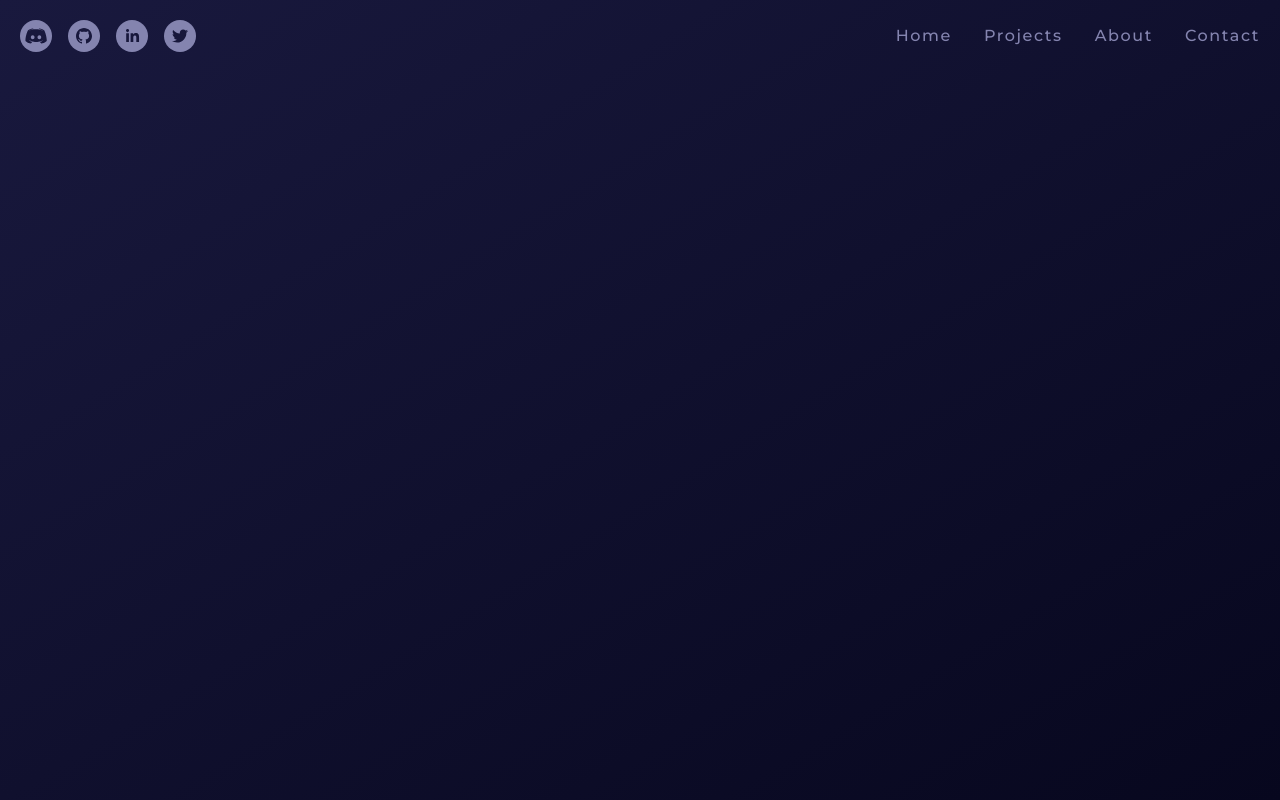
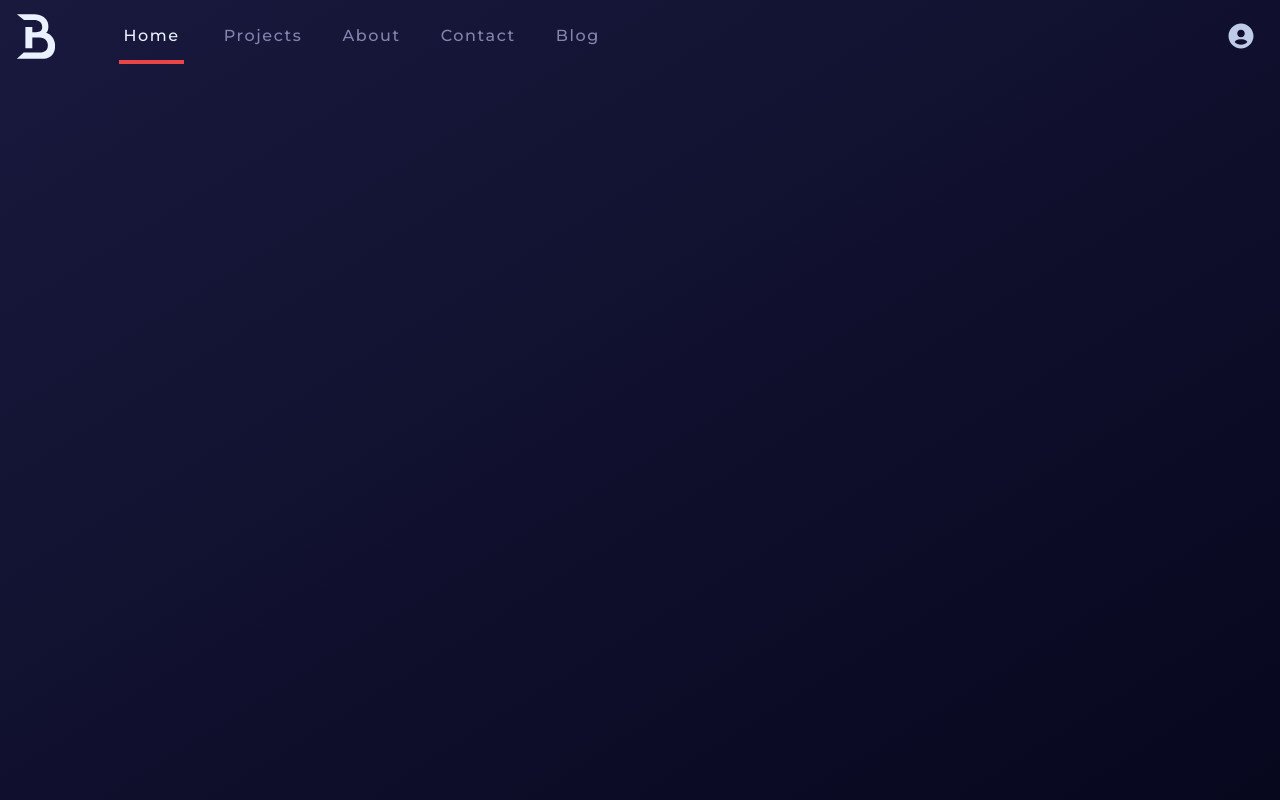
Before and after one commit to BlazejakPiotr/pb-portfolio, a Next.js app: page / in a window 1280 px wide. Built offline with nearby package versions, Linux system fonts and the light colour scheme.

Commit message:
feat(nav): styling & RWD

```diff
--- a/package.json
+++ b/package.json
@@ -9,9 +9,11 @@
     "lint": "next lint"
   },
   "dependencies": {
+    "@headlessui/react": "^1.7.17",
     "next": "13.5.4",
     "react": "^18",
     "react-dom": "^18",
+    "react-icons": "^4.11.0",
     "react-social-icons": "^6.4.0"
   },
   "devDependencies": {
--- a/src/app/components/Navbar.tsx
+++ b/src/app/components/Navbar.tsx
@@ -1,65 +1,160 @@
+"use client";
 import Link from "next/link";
-import React from "react";
+import React, { Fragment } from "react";
 import { SocialIcon } from "react-social-icons";
-
+import { Disclosure, Menu, Transition } from "@headlessui/react";
+import { usePathname } from "next/navigation";
+import { BiMenu, BiSolidUserCircle } from "react-icons/bi";
+import { MdClose } from "react-icons/md";
 type Props = {};
 
+type NavLinkType = {
+  href: string;
+  title: string;
+};
+
+export const navLinks: NavLinkType[] = [
+  { href: "/", title: "Home" },
+  { href: "/projects", title: "Projects" },
+  { href: "/about", title: "About" },
+  { href: "/contact", title: "Contact" },
+  { href: "/blog", title: "Blog" },
+];
+
 const Navbar = (props: Props) => {
+  let pathname = usePathname() || "/";
   return (
-    <nav className="max-w-7xl mx-auto p-5 flex items-center justify-between">
-      <div className="flex items-center space-x-4">
-        <SocialIcon
-          className="hover:scale-125 duration-200"
-          url="https://discord.com"
-          style={{ width: 32, height: 32 }}
-          bgColor="#8484AF"
-        />
-        <SocialIcon
-          className="hover:scale-125 duration-200"
-          url="https://github.com"
-          style={{ width: 32, height: 32 }}
-          bgColor="#8484AF"
-        />
-        <SocialIcon
-          className="hover:scale-125 duration-200"
-          url="https://linkedin.com"
-          style={{ width: 32, height: 32 }}
-          bgColor="#8484AF"
-        />
-        <SocialIcon
-          className="hover:scale-125 duration-200"
-          url="https://twitter.com"
-          style={{ width: 32, height: 32 }}
-          bgColor="#8484AF"
-        />
-      </div>
-      <div className="flex items-center space-x-4 md:space-x-8">
-        <Link
-          href="/"
-          className="text-purple hover:text-orange tracking-wide md:tracking-widest text-base font-medium"
-        >
-          Home
-        </Link>
-        <Link
-          href="/projects"
-          className="text-purple hover:text-orange tracking-wide md:tracking-widest text-base font-medium"
-        >
-          Projects
-        </Link>
-        <Link
-          href="/about"
-          className="text-purple hover:text-orange tracking-wide md:tracking-widest text-base font-medium"
-        >
-          About
-        </Link>
-        <Link
-          href="/contact"
-          className="text-purple hover:text-orange tracking-wide md:tracking-widest text-base font-medium"
-        >
-          Contact
-        </Link>
-      </div>
-    </nav>
+    <Disclosure as="nav">
+      {({ open }) => (
+        <>
+          <div className="max-w-7xl mx-auto h-[56px] px-4 my-2 flex items-center justify-between relative">
+            <div className=" inset-y-0 left-2 flex items-center md:hidden">
+              {/* Mobile menu button*/}
+              <Disclosure.Button className="relative inline-flex items-center justify-center rounded-md p-2 text-blue hover:bg-navy hover:text-white focus:outline-none focus:ring-2 focus:ring-inset focus:ring-white">
+                <span className="absolute -inset-0.5 " />
+                <span className="sr-only">Open main menu</span>
+                {open ? (
+                  <MdClose className="block h-8 w-8 " aria-hidden="true" />
+                ) : (
+                  <BiMenu className="block h-8 w-8" aria-hidden="true" />
+                )}
+              </Disclosure.Button>
+            </div>
+            <div className="flex items-center space-x-16 h-full">
+              <div className="flex flex-shrink-0 items-center ">
+                <Link href={"/"}>
+                  <svg
+                    xmlns="http://www.w3.org/2000/svg"
+                    height="45px"
+                    viewBox="0 0 1421.07 1622"
+                  >
+                    <g id="Shape" fill="#EAF1FF" fill-rule="nonzero">
+                      <path d="M588.07,468V655h137c138,0,220-61,220-187,0-254-281-250-281-250H286.79L31.07,11h635c247,0,437.44,137.42,483,304,32,117,27.34,299-61,362-1.17.83,7,3,13.26,4.72,70.32,19.3,308.74,131.66,308.74,462.28,0,467-403,467-403,467h-976l247.5-226h592.5s278,10,278-254c0-141-88-283-307-283h-254v387h-249l-.5-767Z"></path>
+                    </g>
+                  </svg>
+                </Link>
+              </div>
+              <div className=" max-md:hidden flex items-center space-x-2 md:space-x-10  h-full justify-center">
+                {navLinks.map((el, i) => (
+                  <Link
+                    href={"#"}
+                    key={i}
+                    prefetch
+                    className={`h-full flex items-center hover:text-blue tracking-wide md:tracking-widest text-base font-medium ${
+                      pathname === el.href
+                        ? "border-orange text-light-blue inline-flex items-center px-1 pt-1 border-b-4 font-bold h-full"
+                        : "border-transparent text-purple"
+                    }`}
+                  >
+                    {el.title}
+                  </Link>
+                ))}
+              </div>
+            </div>
+            <div>
+              {/* <button
+              className="border-blue border-2 rounded-lg py-2 px-6 text-blue font-bold hover:bg-orange hover:text-light-blue hover:border-orange hover:scale-110 duration-150"
+              onClick={() => console.log("click")}
+            >
+              Sign In
+            </button> */}
+              <Menu as="div">
+                <Menu.Button className="relative items-center justify-center rounded-md text-3xl p-2 text-blue hover:bg-navy hover:text-white focus:outline-none focus:ring-2 focus:ring-inset focus:ring-white">
+                  <span className="absolute -inset-0.5" />
+
+                  <BiSolidUserCircle />
+                </Menu.Button>
+
+                <Transition
+                  as={Fragment}
+                  enter="transition ease-out duration-100"
+                  enterFrom="transform opacity-0 scale-95"
+                  enterTo="transform opacity-100 scale-100"
+                  leave="transition ease-in duration-75"
+                  leaveFrom="transform opacity-100 scale-100"
+                  leaveTo="transform opacity-0 scale-95"
+                >
+                  <Menu.Items className="absolute right-0 z-10 mt-2 w-48 origin-top-right rounded-md bg-white py-1 shadow-lg ring-1 ring-black ring-opacity-5 focus:outline-none">
+                    <Menu.Item>
+                      {({ active }) => (
+                        <a
+                          href="#"
+                          className={"block px-4 py-2 text-sm text-gray-700"}
+                        >
+                          Your Profile
+                        </a>
+                      )}
+                    </Menu.Item>
+                    <Menu.Item>
+                      {({ active }) => (
+                        <a
+                          href="#"
+                          className={"block px-4 py-2 text-sm text-gray-700"}
+                        >
+                          Settings
+                        </a>
+                      )}
+                    </Menu.Item>
+                    <Menu.Item>
+                      {({ active }) => (
+                        <a
+                          href="#"
+                          className={"block px-4 py-2 text-sm text-gray-700"}
+                        >
+                          Sign out
+                        </a>
+                      )}
+                    </Menu.Item>
+                  </Menu.Items>
+                </Transition>
+              </Menu>
+            </div>
+          </div>
+
+          <Disclosure.Panel className="sm:hidden">
+            <div className="space-y-1 px-2 pb-3 pt-2">
+              {navLinks.map((item, i) => (
+                <Disclosure.Button
+                  key={item.title + i}
+                  as="a"
+                  href={"#"}
+                  className={`block rounded-md px-3 py-2 text-base font-medium ${
+                    pathname === item.href
+                      ? "bg-gray-500 text-white"
+                      : "text-gray-300 hover:bg-gray-700 hover:text-white"
+                  }
+
+                  `}
+                  aria-current={pathname === item.href ? "page" : undefined}
+                >
+                  {item.title}
+                </Disclosure.Button>
+              ))}
+            </div>
+          </Disclosure.Panel>
+        </>
+      )}
+    </Disclosure>
   );
 };
 
```
Also changed, not shown: 1 other file (tests, documents, lock files or other folders).
